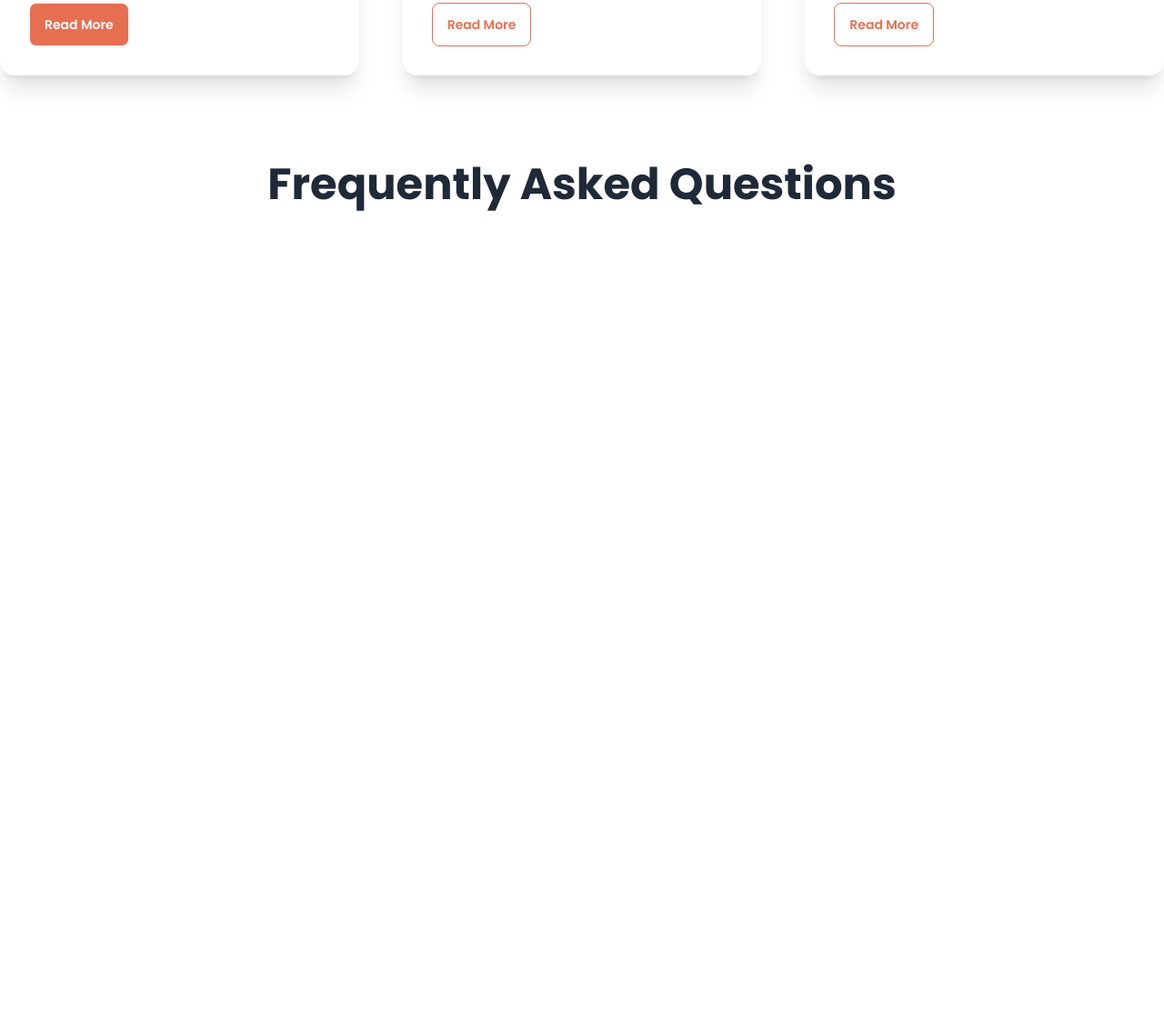
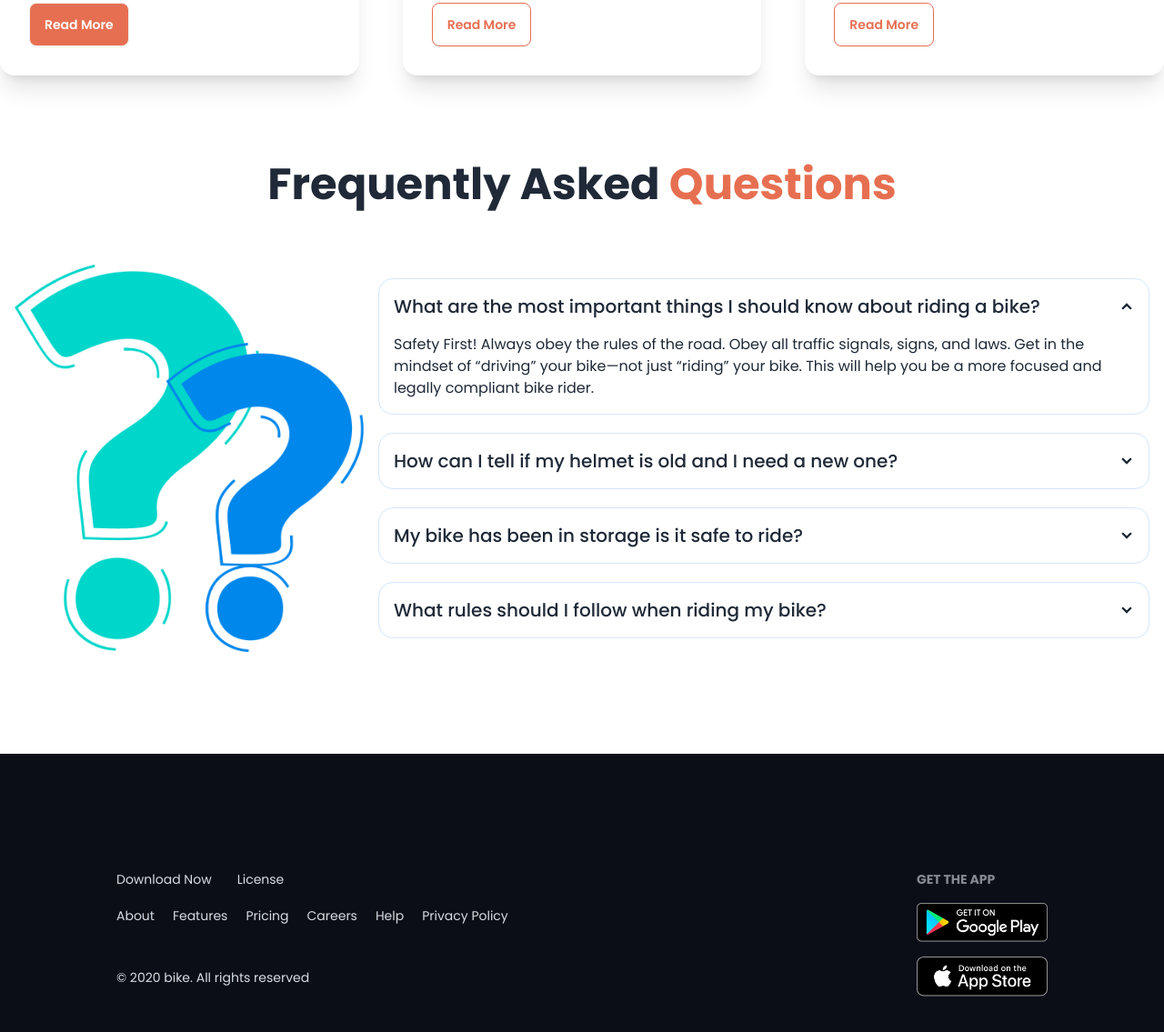
Before and after one commit to swemonir/biker-zone, a plain HTML site: page index.html in a window 1280 px wide. Shown: the part 1351-2486 px from the top of the page at 91% size. Before the commit the page ends 1674 px from the top, so only its background shows below. Drawn offline with nearby package versions, Linux system fonts and the light colour scheme.

Commit message:
second commit

```diff
--- a/index.html
+++ b/index.html
@@ -204,7 +204,9 @@
                 <h2 class="card-title font-semibold text-2xl">Ducati XDIAVEL S-73</h2>
                 <p>Lorem ipsum dolor sit amet, consectetur adipiscing elit. Lacus, fermentum amet faucibus sed id nisi lectus at.</p>
                 <div class="card-actions justify-start">
-                    <a class="btn text-white bg-bike-primary">Read More</a>
+                    <a class="btn text-white bg-bike-primary  hover:text-white hover:bg-[#FF6943]">Read More</a>
+                    <!-- <button class="btn bg-bike-primary  hover:text-white text-bike-primary hover:bg-[FF6943]">Read More</button> -->
+
                 </div>
               </div>
             </div>
@@ -219,7 +221,7 @@
                 <h2 class="card-title font-semibold text-2xl">Motorcycles & Scooters</h2>
                 <p>Lorem ipsum dolor sit amet, consectetur adipiscing elit. Lacus, fermentum amet faucibus sed id nisi lectus at.</p>
                 <div class="card-actions justify-start">
-                  <button class="btn btn-outline text-bike-primary hover:bg-bike-primary">Read More</button>
+                  <button class="btn bg-white border border-bike-primary hover:text-white text-bike-primary hover:bg-bike-primary">Read More</button>
                 </div>
               </div>
             </div>
@@ -234,17 +236,60 @@
                 <h2 class="card-title font-semibold text-2xl">2021 Honda CBR500R</h2>
                 <p>Lorem ipsum dolor sit amet, consectetur adipiscing elit. Lacus, fermentum amet faucibus sed id nisi lectus at.</p>
                 <div class="card-actions justify-start">
-                  <button class="btn btn-outline text-bike-primary hover:bg-bike-primary">Read More</button>
+                  <button class="btn bg-white border border-bike-primary hover:text-white text-bike-primary hover:bg-bike-primary">Read More</button>
                 </div>
               </div>
             </div>
            </div>
 
         </section>
+        <!-- happy-client -->
+         <section>
+
+         </section>
         <!-- faq section -->
         <section class="my-24">
-          <h1 class="text-5xl font-bold text-center mb-12">Frequently Asked Questions</h1>
+          <h1 class="text-5xl font-bold text-center mb-12">Frequently Asked <span class="text-bike-primary">Questions</span></h1>
+          <div class="hero">
+            <div class="hero-content flex-col lg:flex-row">
+              <img
+                src="images/others/faq.png"
+                class="max-w-sm rounded-lg" />
+              <div class="space-y-5">
+                <div class="collapse collapse-arrow border border-[#D5E5FB]">
+                  <input type="radio" name="my-accordion-2" checked="checked" />
+                  <div class="collapse-title text-xl font-medium">What are the most important things I should
+                    know about riding a bike?</div>
+                  <div class="collapse-content">
+                    <p>Safety First! Always obey the rules of the road. Obey all traffic signals, signs, and laws. Get in the mindset of “driving” your bike—not just “riding” your bike. This will help you be a more focused and legally compliant bike rider. </p>
+                  </div>
+                </div>
+                <div class="collapse collapse-arrow border border-[#D5E5FB]">
+                  <input type="radio" name="my-accordion-2" />
+                  <div class="collapse-title text-xl font-medium">How can I tell if my helmet is old and I need a
+                    new one?</div>
+                  <div class="collapse-content">
+                    <p>Safety First! Always obey the rules of the road. Obey all traffic signals, signs, and laws. Get in the mindset of “driving” your bike—not just “riding” your bike. This will help you be a more focused and legally compliant bike rider.</p>
+                  </div>
+                </div>
+                <div class="collapse collapse-arrow border border-[#D5E5FB]">
+                  <input type="radio" name="my-accordion-2" />
+                  <div class="collapse-title text-xl font-medium">My bike has been in storage is it safe to ride?</div>
+                  <div class="collapse-content">
+                    <p>Safety First! Always obey the rules of the road. Obey all traffic signals, signs, and laws. Get in the mindset of “driving” your bike—not just “riding” your bike. This will help you be a more focused and legally compliant bike rider.</p>
+                  </div>
+                </div>
+                <div class="collapse collapse-arrow border border-[#D5E5FB]">
+                  <input type="radio" name="my-accordion-2" />
+                  <div class="collapse-title text-xl font-medium">What rules should I follow when riding my bike?</div>
+                  <div class="collapse-content">
+                    <p>Safety First! Always obey the rules of the road. Obey all traffic signals, signs, and laws. Get in the mindset of “driving” your bike—not just “riding” your bike. This will help you be a more focused and legally compliant bike rider.</p>
+                  </div>
+                </div>
 
+              </div>
+            </div>
+          </div>
 
 
         </section>
@@ -252,6 +297,49 @@
     </main>
 
     <!-- footer section -->
-    <footer></footer>
+    <footer class="footer bg-[#0B0D17] text-neutral-content p-32 justify-between">
+      <div>
+        <aside class="flex gap-7">
+          <p>
+            Download Now
+          </p>
+          <p>License</p>
+        </aside>
+        <div>
+          <ul class="flex gap-5 mt-3">
+            <a href="">
+              <li>About</li></a>
+            <a href="">
+              <li>Features</li></a>
+            <a href="">
+              <li>Pricing</li></a>
+            <a href="">
+              <li>Careers</li></a>
+            <a href="">
+              <li>Help</li></a>
+            <a href="">
+              <li>Privacy Policy</li></a>
+
+          </ul>
+          <p class="mt-12">© 2020 bike. All rights reserved</p>
+      </div>
+
+
+
+
+      </div>
+      <nav>
+        <h6 class="footer-title">Get the App</h6>
+        <div class="grid flex-col gap-4">
+          <a>
+            <img class="w-36" src="images/others/android.png" alt="">
+          </a>
+          <a>
+            <img class="w-36" src="images/others/ios.png" alt="">
+          </a>
+
+        </div>
+      </nav>
+    </footer>
 </body>
 </html>
```
